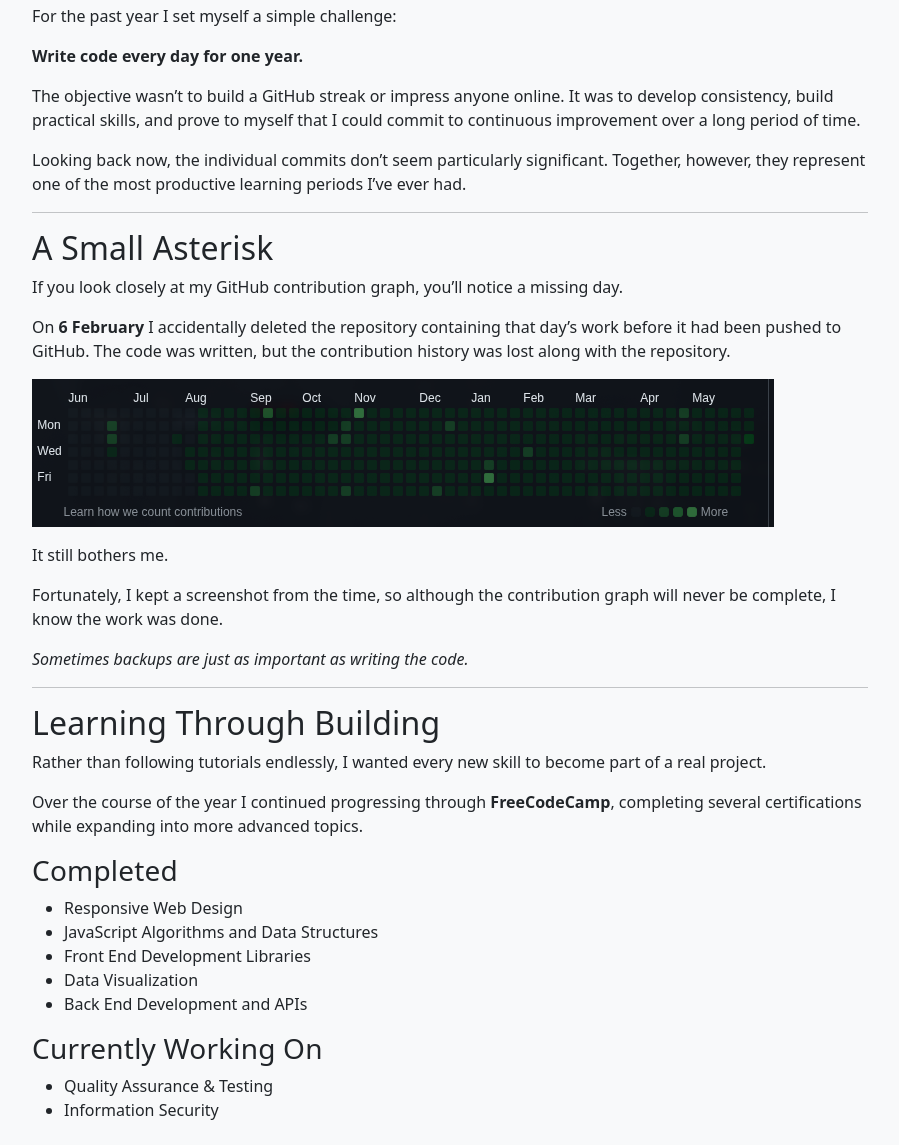
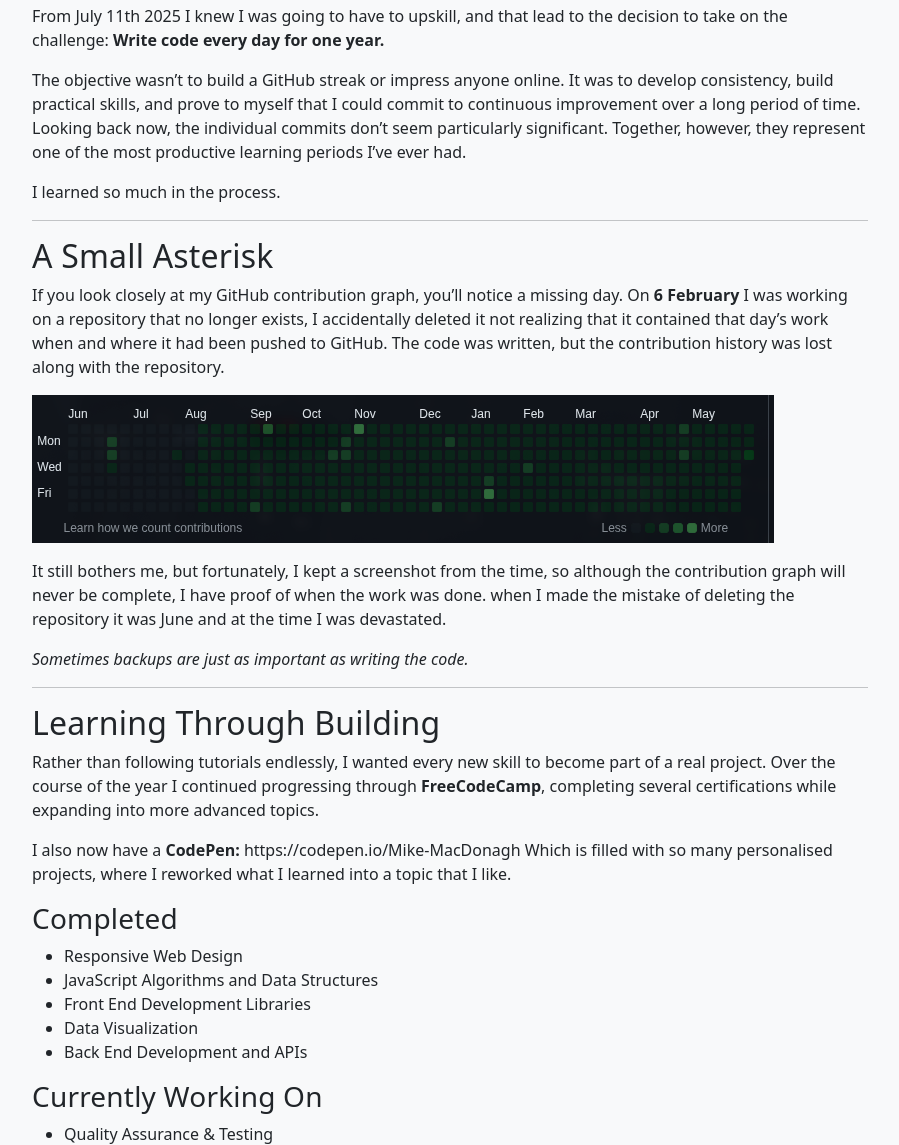
Before and after one commit to MechMadHog/michaelmacdonagh.net, a Jekyll site: the page built from _posts/2026-08-02-Year-of-Code.md, in a window 1280 px wide and 1400 px high, scrolled down 269 px. Shown: the part 255-1400 px from the top of the window, without its empty margins (190-1089 px from the left). Built offline with Jekyll 4.4.1, drawn with Linux system fonts in a browser that asks for light colours; some of the changed text lies outside the part shown.

Commit message:
Updating my timeline

```diff
--- a/_posts/2026-08-02-Year-of-Code.md
+++ b/_posts/2026-08-02-Year-of-Code.md
@@ -8,27 +8,21 @@
 image: /assets/images/blog/year-of-code.png
 ---
 
-For the past year I set myself a simple challenge:
+From July 11th 2025 I knew I was going to have to upskill, and that lead to the decision to take on the challenge: **Write code every day for one year.**
 
-**Write code every day for one year.**
+The objective wasn't to build a GitHub streak or impress anyone online. It was to develop consistency, build practical skills, and prove to myself that I could commit to continuous improvement over a long period of time. Looking back now, the individual commits don't seem particularly significant. Together, however, they represent one of the most productive learning periods I've ever had.
 
-The objective wasn't to build a GitHub streak or impress anyone online. It was to develop consistency, build practical skills, and prove to myself that I could commit to continuous improvement over a long period of time.
-
-Looking back now, the individual commits don't seem particularly significant. Together, however, they represent one of the most productive learning periods I've ever had.
+I learned so much in the process.
 
 ---
 
 ## A Small Asterisk
 
-If you look closely at my GitHub contribution graph, you'll notice a missing day.
-
-On **6 February** I accidentally deleted the repository containing that day's work before it had been pushed to GitHub. The code was written, but the contribution history was lost along with the repository.
+If you look closely at my GitHub contribution graph, you'll notice a missing day. On **6 February** I was working on a repository that no longer exists, I accidentally deleted it not realizing that it contained that day's work when and where it had been pushed to GitHub. The code was written, but the contribution history was lost along with the repository.
 
 ![One Year of Code](/assets/images/blog/sixth-of-feb-proof.png)
 
-It still bothers me.
-
-Fortunately, I kept a screenshot from the time, so although the contribution graph will never be complete, I know the work was done.
+It still bothers me, but fortunately, I kept a screenshot from the time, so although the contribution graph will never be complete, I have proof of when the work was done. when I made the mistake of deleting the repository it was June and at the time I was devastated.
 
 *Sometimes backups are just as important as writing the code.*
 
@@ -36,12 +30,12 @@
 
 ## Learning Through Building
 
-Rather than following tutorials endlessly, I wanted every new skill to become part of a real project.
+Rather than following tutorials endlessly, I wanted every new skill to become part of a real project. Over the course of the year I continued progressing through **FreeCodeCamp**, completing several certifications while expanding into more advanced topics.
 
-Over the course of the year I continued progressing through **FreeCodeCamp**, completing several certifications while expanding into more advanced topics.
+I also now have a **CodePen:** https://codepen.io/Mike-MacDonagh
+Which is filled with so many personalised projects, where I reworked what I learned into a topic that I like.
 
 ### Completed
-
 - Responsive Web Design
 - JavaScript Algorithms and Data Structures
 - Front End Development Libraries
@@ -49,26 +43,21 @@
 - Back End Development and APIs
 
 ### Currently Working On
-
 - Quality Assurance & Testing
 - Information Security
-
-### Next
-
 - Relational Database
 
-Completing these certifications provided a strong foundation, but applying the knowledge to real-world projects is where the learning really accelerated.
+Once I finish these, I'll have completed FreeCodeCamp's **Full-Stack** curriculum; unfortunately, some parts of the remaining certifications have fallen out of date, so they need a bit of patching to work with modern tooling. That has made them more difficult than they were originally intended to be, but I'm getting there.
+
+The certifications gave me a solid foundation, but applying what I learned to real projects is where everything really started to click.
 
 ---
 
 ## Building My Own Websites
 
-Perhaps the biggest achievement of the year wasn't a certification at all.
-
-It was building websites that I genuinely enjoy maintaining.
+Perhaps the biggest achievement of the year wasn't a certification at all, It was building websites that I genuinely enjoy maintaining.
 
 During the year I continued developing:
-
 - **michaelmacdonagh.net** — my professional portfolio
 - **mechmadhog.com** — my personal website and blog
 - **bohemianfitness.ie** — a client website
@@ -76,7 +65,6 @@
 Each project presented new challenges and opportunities to improve.
 
 Instead of relying on website builders, I built them using **GitHub Pages**, **Jekyll**, HTML, CSS, JavaScript and progressively added features including:
-
 - Blog collections
 - Pagination
 - Navigation improvements
@@ -91,10 +79,7 @@
 
 ## Expanding Beyond Traditional Web Development
 
-The second half of the year also marked the beginning of a new direction.
-
-Alongside web development I began studying modern AI development through Udemy courses, covering topics including:
-
+The second half of the year also marked the beginning of a new direction. Alongside web development I began studying modern AI development through Udemy courses, covering topics including:
 - Large Language Models (LLMs)
 - Local AI tooling
 - Docker
```
